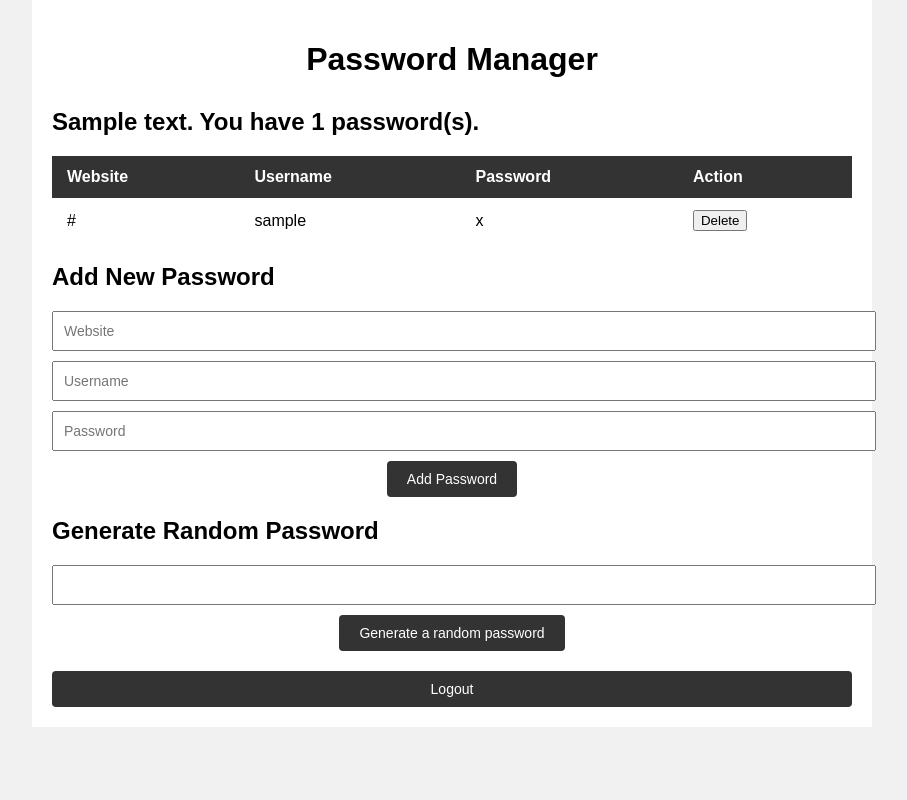
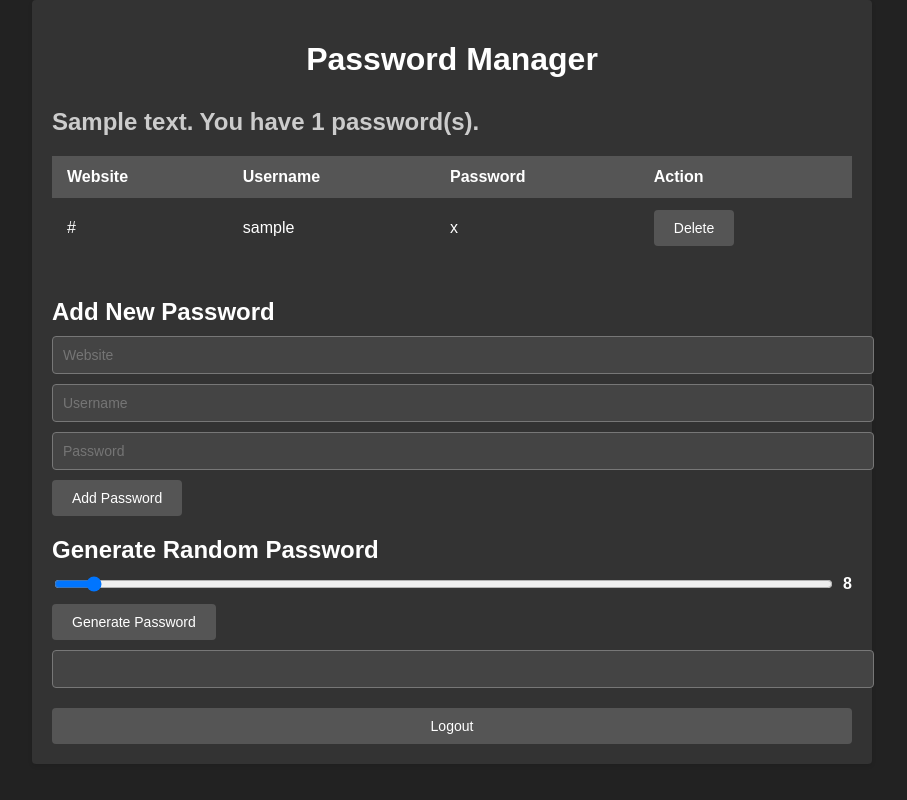
Before and after one commit to AndrewBauerPersonal/PasswordManager, a Flask app: template Templates/passwords.html in a window 1280 px wide. Shown: the whole page, without its empty margins (188-1095 px from the left). Run offline with Flask 3, Linux system fonts and the light colour scheme; tables that the repository leaves empty hold one stand-in row (values such as "Sample post"); the template is opened without the code that fills it: values that come from a table or form of the project are taken from there, most other values are stand-ins (such as "Sample title", 1, 10 or a date in 2020).

Commit message:
updated files

```diff
--- a/Templates/passwords.html
+++ b/Templates/passwords.html
@@ -6,7 +6,8 @@
     <title>Password Manager</title>
     <style>
         body {
-            background-color: #f1f1f1;
+            background-color: #222;
+            color: #fff;
             font-family: Arial, sans-serif;
             margin: 0;
             padding: 0;
@@ -16,57 +17,80 @@
             max-width: 800px;
             margin: 0 auto;
             padding: 20px;
-            background-color: #fff;
+            background-color: #333;
+            border-radius: 4px;
+            box-shadow: 0 2px 4px rgba(0, 0, 0, 0.1);
         }
 
         h1 {
             text-align: center;
             margin-bottom: 30px;
+            color: #fff;
+        }
+
+        h2 {
+            margin-bottom: 20px;
+            color: #ccc;
         }
 
         table {
             width: 100%;
             border-collapse: collapse;
-            margin-bottom: 20px;
+            margin-bottom: 40px;
         }
 
         th, td {
             padding: 12px 15px;
             text-align: left;
+            color: #fff;
         }
 
         th {
-            background-color: #333;
-            color: #fff;
+            background-color: #555;
         }
 
         tr:nth-child(even) {
-            background-color: #f2f2f2;
+            background-color: #444;
         }
 
-        .add-password-form {
+        .add-password-form,
+        .generate-password {
             margin-bottom: 20px;
         }
 
-        .add-password-form input[type="text"],
-        .add-password-form input[type="password"] {
+        .add-password-form h2,
+        .generate-password h2 {
+            color: #fff;
+            margin-bottom: 10px;
+        }
+
+        input[type="text"],
+        input[type="password"] {
             display: block;
             width: 100%;
             padding: 10px;
             margin-bottom: 10px;
             font-size: 14px;
+            border: 1px solid #777;
+            border-radius: 4px;
+            background-color: #444;
+            color: #fff;
         }
 
-        .add-password-form button {
-            display: block;
-            margin: 0 auto;
+        button {
+            display: inline-block;
             padding: 10px 20px;
-            background-color: #333;
+            background-color: #555;
             color: #fff;
             border: none;
             border-radius: 4px;
             cursor: pointer;
             font-size: 14px;
+            transition: background-color 0.3s ease;
+        }
+
+        button:hover {
+            background-color: #777;
         }
 
         .logout-button {
@@ -74,37 +98,46 @@
             margin: 0 auto;
             margin-top: 20px;
             padding: 10px 20px;
-            background-color: #333;
+            background-color: #555;
             color: #fff;
             border: none;
             border-radius: 4px;
             text-decoration: none;
             text-align: center;
             font-size: 14px;
+            transition: background-color 0.3s ease;
         }
 
-        .generate-password {
-            margin-bottom: 20px;
+        .logout-button:hover {
+            background-color: #777;
         }
 
-        .generate-password input[type="text"] {
+        .slider-container {
+            display: flex;
+            align-items: center;
+            margin-bottom: 10px;
+        }
+
+        #password-length-slider {
+            flex: 1;
+            margin-right: 10px;
+        }
+
+        #password-length {
+            font-weight: bold;
+            color: #fff;
+        }
+
+        #generated-password {
             display: block;
             width: 100%;
             padding: 10px;
-            margin-bottom: 10px;
+            margin-top: 10px;
             font-size: 14px;
-        }
-
-        .generate-password button {
-            display: block;
-            margin: 0 auto;
-            padding: 10px 20px;
-            background-color: #333;
+            border: 1px solid #777;
+            border-radius: 4px;
+            background-color: #444;
             color: #fff;
-            border: none;
-            border-radius: 4px;
-            cursor: pointer;
-            font-size: 14px;
         }
     </style>
 </head>
@@ -145,10 +178,12 @@
         </div>
         <div class="generate-password">
             <h2>Generate Random Password</h2>
-            <div>
+            <div class="slider-container">
+                <input type="range" id="password-length-slider" min="4" max="100" value="8" step="1">
+                <span id="password-length">8</span>
+            </div>
+            <button onclick="generateRandomPassword()">Generate Password</button>
             <input type="text" id="generated-password" readonly>
-                <button onclick="generateRandomPassword()">Generate a random password</button>
-            </div>
         </div>
         <a class="logout-button" href="/logout-page">Logout</a>
     </div>
@@ -184,18 +219,19 @@
 
         // Function to generate a random password
         function generateRandomPassword() {
-            var length = prompt("Enter the password length:");
-            if (length !== null && length.trim() !== "") {
+            var lengthSlider = document.getElementById("password-length-slider");
+            var length = lengthSlider.value;
+
             fetch("/generate_password", {
                 method: "POST",
                 headers: {
-                        "Content-Type": "application/json"
+                    "Content-Type": "application/x-www-form-urlencoded"
                 },
-                    body: JSON.stringify({ length: parseInt(length) })
+                body: "length=" + encodeURIComponent(parseInt(length))
             })
-                .then(response => response.json())
+            .then(response => response.text())
             .then(data => {
-                    var generatedPassword = data.password;
+                var generatedPassword = data;
                 var passwordInput = document.getElementById("generated-password");
                 passwordInput.value = generatedPassword;
             })
@@ -203,7 +239,13 @@
                 console.log("Error:", error);
             });
         }
-        }
+
+        var lengthSlider = document.getElementById("password-length-slider");
+        var lengthIndicator = document.getElementById("password-length");
+
+        lengthSlider.addEventListener("input", function() {
+            lengthIndicator.textContent = lengthSlider.value;
+        });
     </script>
 </body>
 </html>
--- a/app.py
+++ b/app.py
@@ -47,6 +47,29 @@ def home():
     session.pop('username', None)  # Clear the 'username' key from the session
     return render_template('homepage.html')
 
+
+
+@app.route('/api/saveCredentials', methods=['POST'])
+def save_credentials():
+    credentials = request.json
+    username = credentials.get('username')
+    password = credentials.get('password')
+
+    if username and password:
+        # Perform any additional validation or checks on the credentials
+        # Check if the username is unique or if the password meets certain complexity requirements
+
+        # Store the credentials securely in database or password manager
+        # Create a new Password object and save it to the database
+        new_password = Password(username=username, password=password)
+        db.session.add(new_password)
+        db.session.commit()
+
+        return jsonify({'message': 'Credentials saved successfully'})
+    else:
+        return jsonify({'message': 'Invalid credentials'})
+
+
 @app.route('/passwords')
 @login_required
 def password_manager():
@@ -80,11 +103,13 @@ def add_password():
 def generate_password():
     length = int(request.form.get('length'))
 
-    # Generate a random password
-    characters = string.ascii_letters + string.digits + string.punctuation
+    # Generate a random password with alphanumeric characters
+    characters = string.ascii_letters + string.digits
     generated_password = ''.join(random.choice(characters) for _ in range(length))
 
-    return jsonify({'password': generated_password})
+    return generated_password
+
+
 
 
 @app.route('/delete_password', methods=['POST'])
@@ -113,7 +138,8 @@ def login():
         session['username'] = username  # Set the 'username' key in the session
         return redirect(url_for('password_manager'))  # Redirect to the password manager page
     else:
-        return render_template('homepage.html', error='Invalid username or password.')
+        error = 'Invalid username or password.'
+        return render_template('homepage.html', error=error)
 
 @app.route('/register', methods=['GET', 'POST'])
 def register():
@@ -142,6 +168,7 @@ def register():
 @login_required
 def logout():
     logout_user()
+    session.pop('username', None)  # Remove the 'username' key from the session
     return redirect('/')
 
 if __name__ == '__main__':
```
Also changed, not shown: Templates/homepage.html (+57 -10 lines), Templates/register.html (+44 -6 lines), background.js (added, +23 -0 lines), contentScript.js (added, +32 -0 lines), popup.html (added, +77 -0 lines), popup.js (added, +20 -0 lines), Templates/Images/background-image.jpg (added), icon.png (added), manifest.json (added), users.db. Lines whose indentation alone changed are shown as unchanged.
